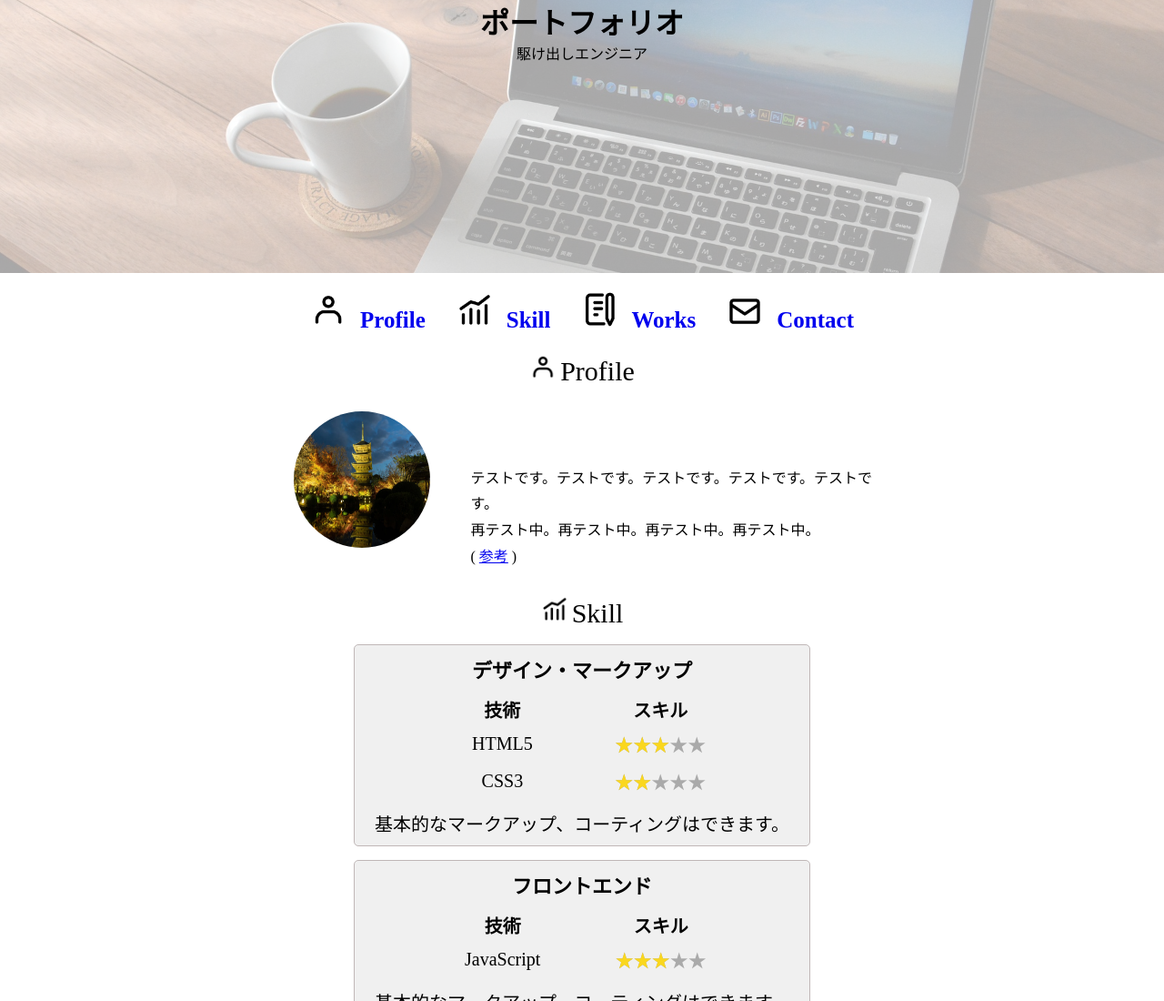
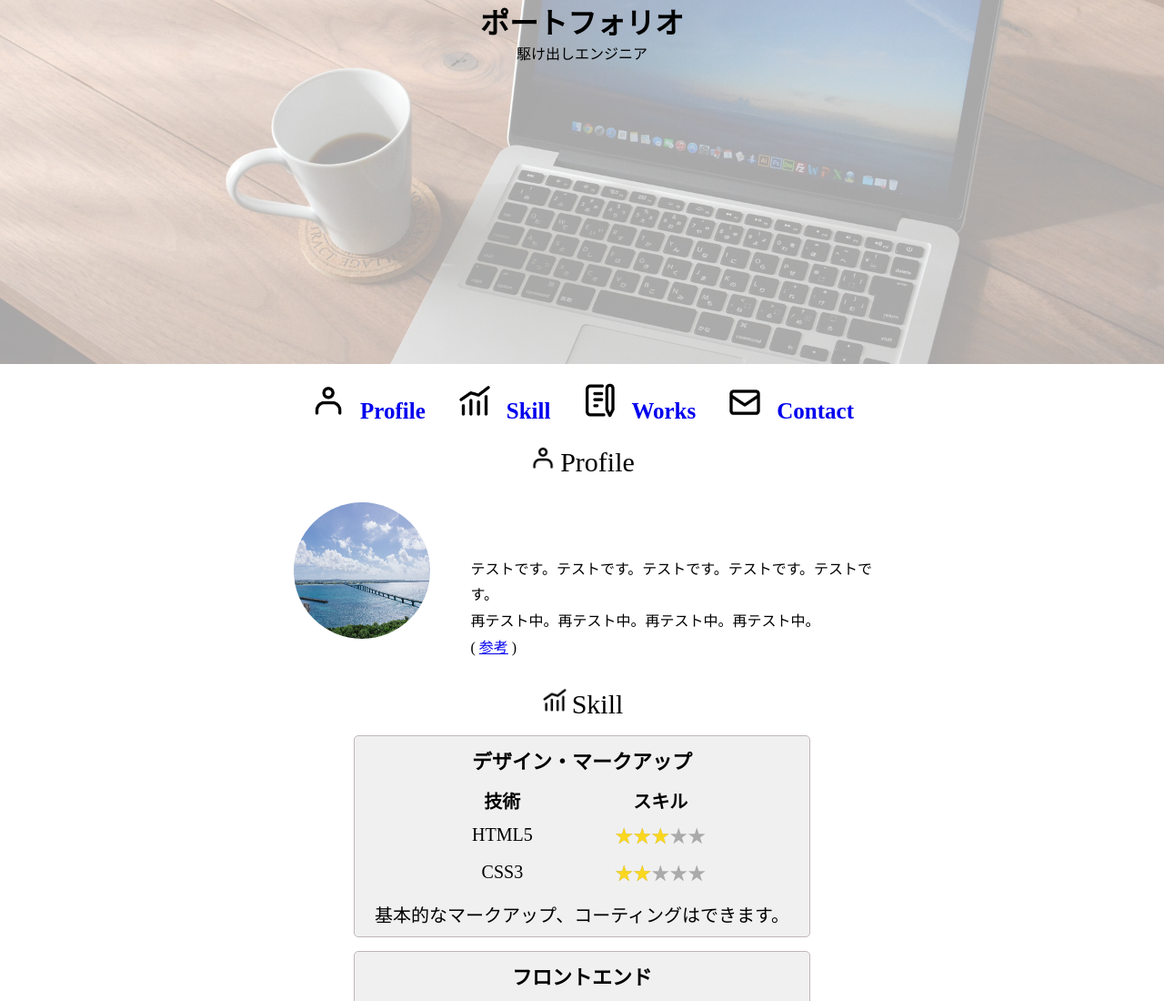
Before and after one commit to higashi0196/higashi0196.github.io, a plain HTML site: page portfolio/index.html in a window 1280 px wide. Shown: the top 1100 px of the page at 91% size. Drawn offline with Linux system fonts and the light colour scheme.

Commit message:
portfolio113

```diff
--- a/portfolio/css/style.css
+++ b/portfolio/css/style.css
@@ -7,8 +7,11 @@ body {
 
 .header {
 	width: 100%;
-    height: 300px;
-    /* min-height: 100vh; */
+    height: 400px;
+    /* position: fixed; */
+    top: 0;
+    left: 0;
+    right: 0;
 	background: url(./../img/12.jpg);
 	background-color:rgba(255, 255, 255, 0.65);
     background-blend-mode: lighten;
@@ -16,7 +19,6 @@ body {
     background-position: center;
 	background-size: cover;
 	/* object-fit: cover; */
-    /* background-size: cover; */
 }
 
 h1 {
--- a/portfolio/index.html
+++ b/portfolio/index.html
@@ -30,7 +30,7 @@
                 <p class="profile-title">Profile</p>
             </div>
             <div class="photo">
-                <img src="./img/tmp3.jpg" alt="">
+                <img src="./img/b.jpg" alt="">
             </div>
             <p class="text">
                 テストです。テストです。テストです。テストです。テストです。<br>
```
Also changed, not shown: portfolio/img/b.jpg (added), portfolio/img/k1.jpg (added), portfolio/img/k2.jpg (added), portfolio/img/p.jpg (added), portfolio/img/t.jpg (added).
